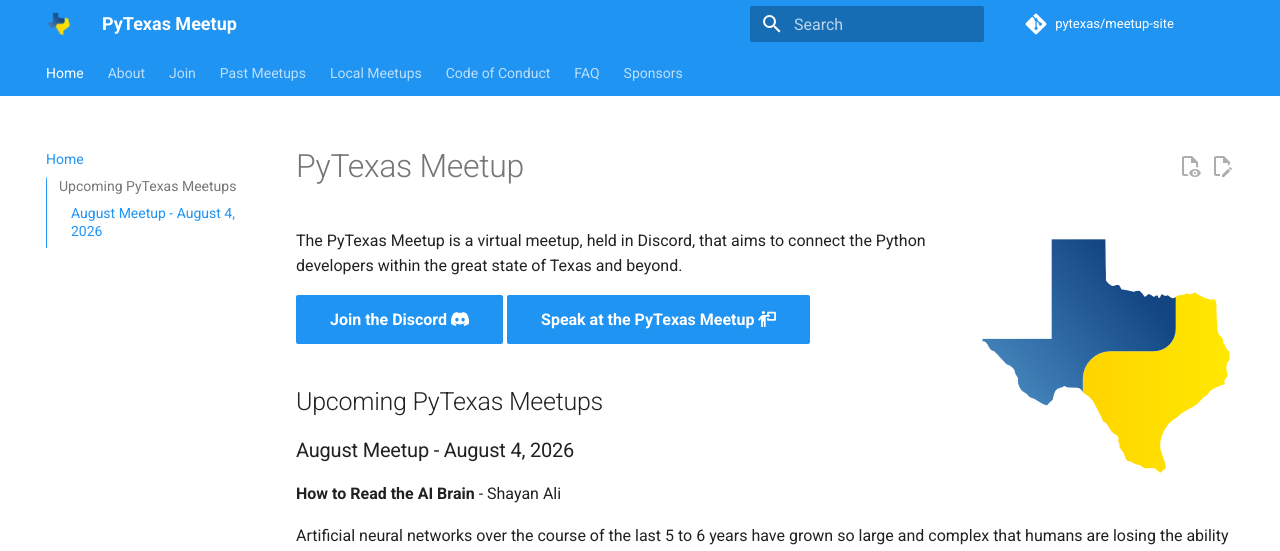
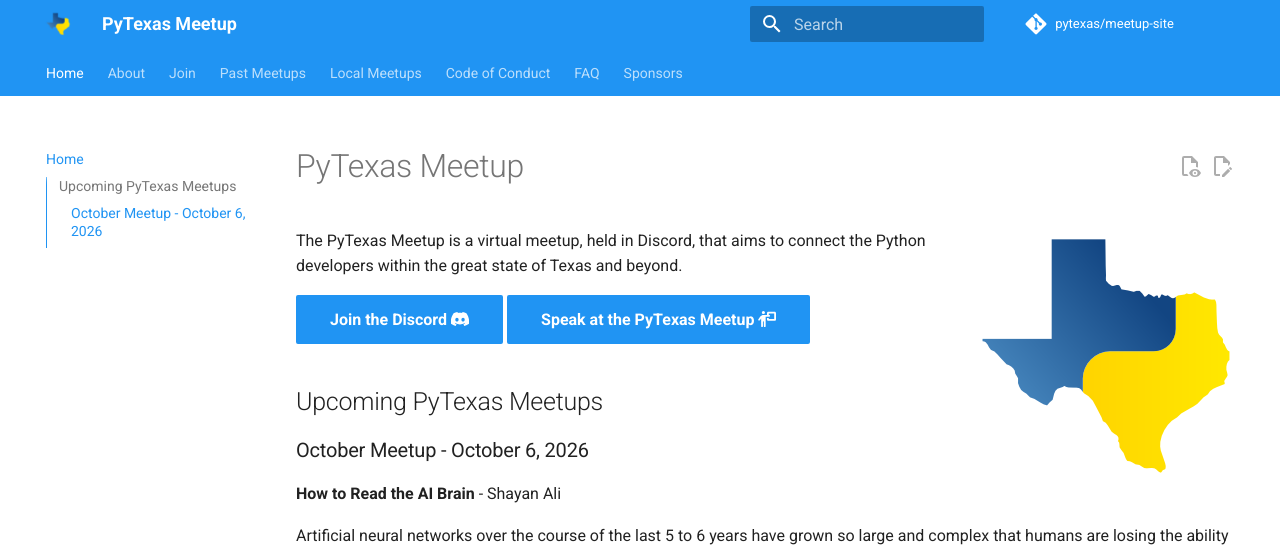
Before and after one commit to pytexas/meetup, an MkDocs documentation site: the page built from docs/index.md, in a window 1280 px wide and 937 px high. Shown: the top 551 px of the window. Built offline with MkDocs 1.6.1 and Material for MkDocs 9.7.7, drawn with Linux system fonts in a browser that asks for light colours; comment, search, counter and statistics services are not loaded.

Commit message:
Move Shayan Ali's meetup to October 6
Shayan picked September and October from the offered dates, not August.
Book him for October 6 per Mason.
The August 4 slot still needs a speaker before this can merge.

```diff
--- a/docs/index.md
+++ b/docs/index.md
@@ -17,7 +17,7 @@
 
 ## Upcoming PyTexas Meetups
 
-### August Meetup - August 4, 2026
+### October Meetup - October 6, 2026
 
 **How to Read the AI Brain** - Shayan Ali
 
```
